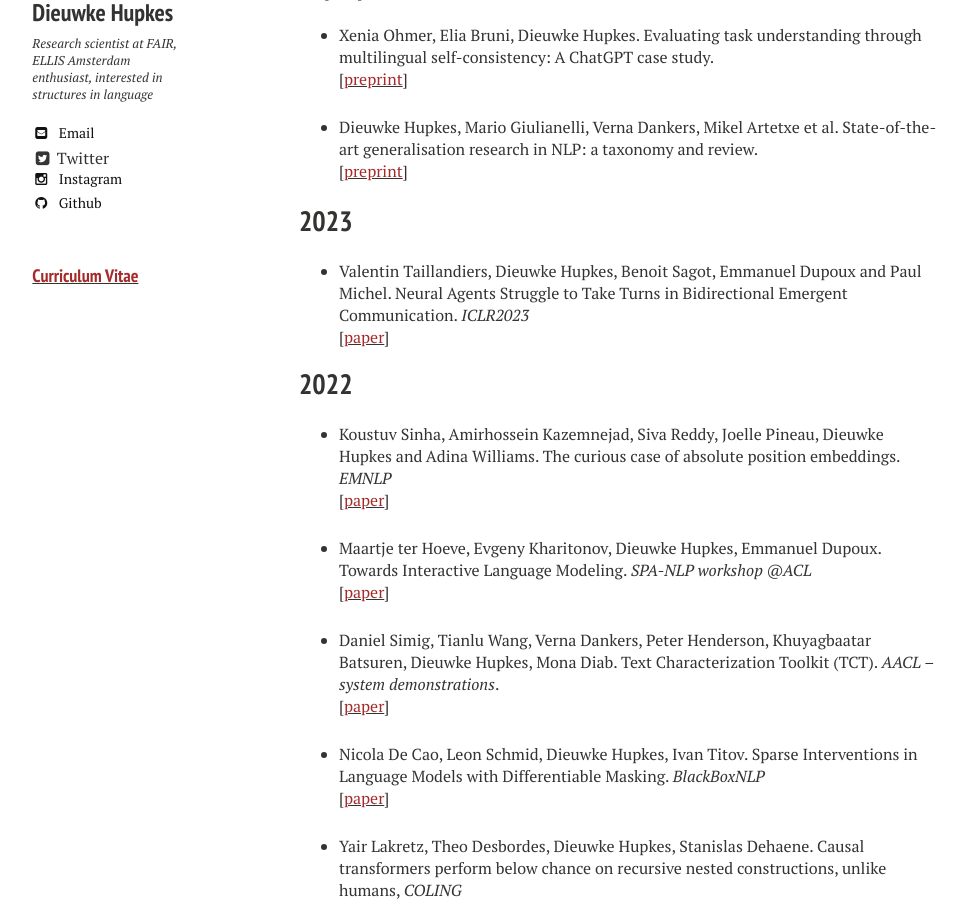
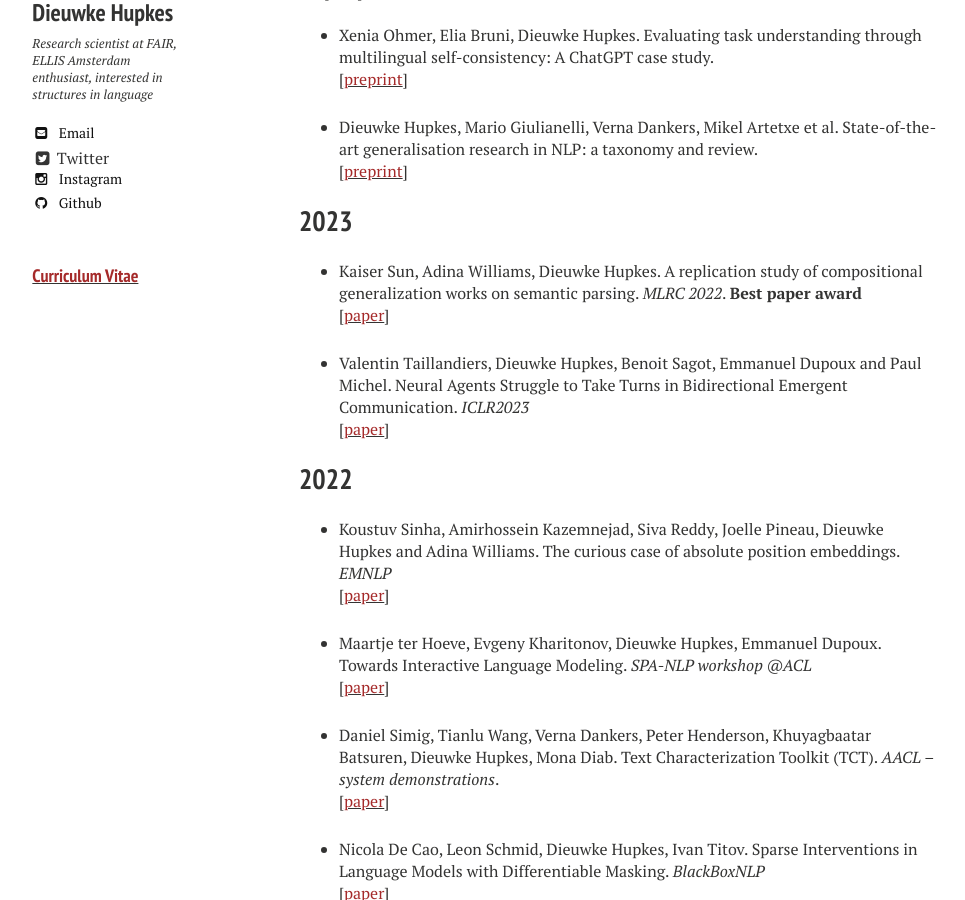
Before and after one commit to dieuwkehupkes/dieuwkehupkes.github.io, a Jekyll site: the page built from publications.md, in a window 1280 px wide and 900 px high, scrolled down 1209 px. Shown: the whole window, without its empty margins (21-986 px from the left). Built offline with Jekyll 4.4.1, drawn with Linux system fonts in a browser that asks for light colours; nearby versions of some CDN libraries.

Commit message:
Add Kaiser paper

```diff
--- a/publications.md
+++ b/publications.md
@@ -21,6 +21,10 @@ You can also find me on <a href="https://scholar.google.com/citations?user=tAtSM
 \[[<font color="brown">preprint</font>](https://arxiv.org/abs/2210.03050){:target="blank"}\]
 
 ## 2023
+
+* Kaiser Sun, Adina Williams, Dieuwke Hupkes. A replication study of compositional generalization works on semantic parsing. *MLRC 2022*. **Best paper award**  \\
+\[[<font color="brown">paper</font>](https://github.com/ReScience/MLRC/blob/main/2022/44/article.pdf){:target="blank"}\]
+
 
 * Valentin Taillandiers, Dieuwke Hupkes, Benoit Sagot, Emmanuel Dupoux and Paul Michel. Neural Agents Struggle to Take Turns in Bidirectional Emergent Communication. *ICLR2023* \\
 \[[<font color="brown">paper</font>](https://openreview.net/pdf?id=GULFHQfgw0g){:target="blank"}\]
```
